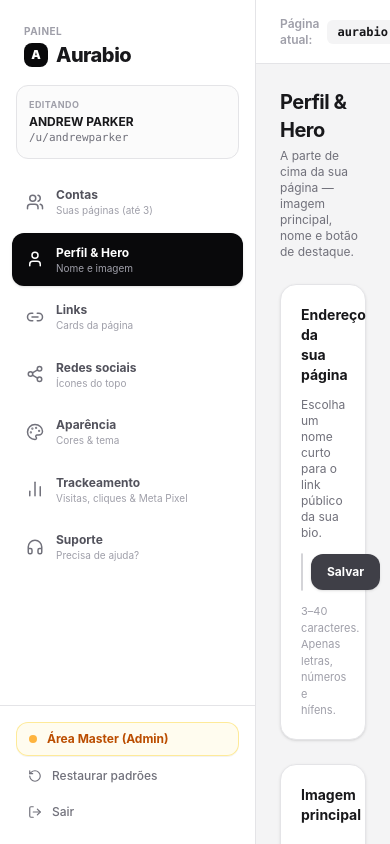
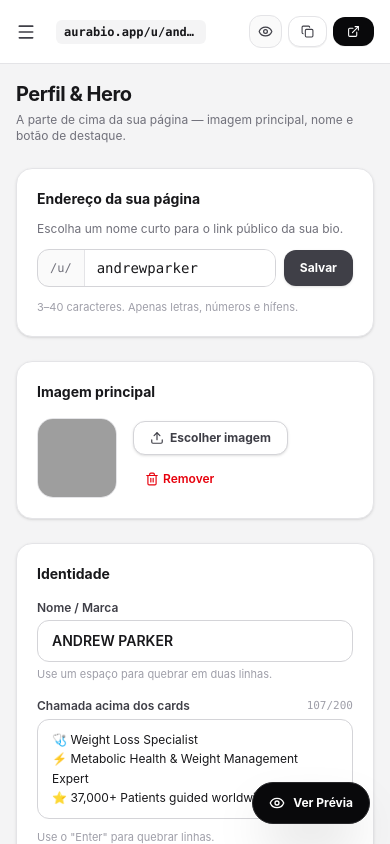
Before and after one commit to vitorfxzxx-design/aurabio, a React (Vite) app: page / in a window 390 px wide. Built offline with nearby package versions, Linux system fonts and the light colour scheme; grey boxes are pictures that could not be loaded; a web font is replaced by a local one.

Commit message:
feat: add full mobile responsive design with drawer menu and live preview sheet

```diff
--- a/src/components/admin/Sidebar.tsx
+++ b/src/components/admin/Sidebar.tsx
@@ -9,7 +9,8 @@ import {
   BarChart2,
   Headphones,
   RotateCcw,
-  LogOut
+  LogOut,
+  X
 } from 'lucide-react';
 
 export type AdminTab = 'accounts' | 'profile' | 'links' | 'social' | 'appearance' | 'tracking' | 'support';
@@ -17,9 +18,10 @@ export type AdminTab = 'accounts' | 'profile' | 'links' | 'social' | 'appearance
 interface SidebarProps {
   currentTab: AdminTab;
   onSelectTab: (tab: AdminTab) => void;
+  onCloseMobile?: () => void;
 }
 
-export const Sidebar: React.FC<SidebarProps> = ({ currentTab, onSelectTab }) => {
+export const Sidebar: React.FC<SidebarProps> = ({ currentTab, onSelectTab, onCloseMobile }) => {
   const { activePage, restoreDefaults, t } = useBio();
 
   const menuItems: { id: AdminTab; title: string; subtitle: string; icon: React.ReactNode }[] = [
@@ -68,10 +70,11 @@ export const Sidebar: React.FC<SidebarProps> = ({ currentTab, onSelectTab }) =>
   ];
 
   return (
-    <aside className="w-64 sm:w-72 bg-white border-r border-zinc-200 flex flex-col justify-between shrink-0 select-none min-h-screen">
+    <aside className="w-full sm:w-72 bg-white border-r border-zinc-200 flex flex-col justify-between shrink-0 select-none h-full md:min-h-screen overflow-y-auto">
       <div>
         {/* Logo and Header */}
-        <div className="p-6 pb-4">
+        <div className="p-5 sm:p-6 pb-4 flex items-center justify-between">
+          <div>
             <div className="text-[10px] uppercase font-bold tracking-wider text-zinc-400">
               {t('panel')}
             </div>
@@ -83,6 +86,17 @@ export const Sidebar: React.FC<SidebarProps> = ({ currentTab, onSelectTab }) =>
                 Aurabio
               </h1>
             </div>
+          </div>
+
+          {/* Close button for mobile drawer */}
+          {onCloseMobile && (
+            <button
+              onClick={onCloseMobile}
+              className="md:hidden p-1.5 rounded-lg text-zinc-400 hover:text-zinc-800 hover:bg-zinc-100 cursor-pointer"
+            >
+              <X size={20} />
+            </button>
+          )}
         </div>
 
         {/* Current Active Page Badge / Indicator */}
--- a/src/components/admin/TopHeader.tsx
+++ b/src/components/admin/TopHeader.tsx
@@ -1,12 +1,14 @@
 import React from 'react';
 import { useBio } from '../../context/BioContext';
-import { Copy, ExternalLink } from 'lucide-react';
+import { Copy, ExternalLink, Menu, Eye } from 'lucide-react';
 
 interface TopHeaderProps {
   onOpenPublicView?: () => void;
+  onOpenMobileMenu?: () => void;
+  onOpenMobilePreview?: () => void;
 }
 
-export const TopHeader: React.FC<TopHeaderProps> = () => {
+export const TopHeader: React.FC<TopHeaderProps> = ({ onOpenMobileMenu, onOpenMobilePreview }) => {
   const { activePage, showNotification, t } = useBio();
 
   const handleCopyLink = () => {
@@ -21,29 +23,50 @@ export const TopHeader: React.FC<TopHeaderProps> = () => {
   };
 
   return (
-    <header className="h-16 px-6 border-b border-zinc-200 bg-white flex items-center justify-between shrink-0 select-none">
-      <div className="flex items-center gap-2">
-        <span className="text-xs font-semibold text-zinc-400">{t('current_page')}</span>
-        <span className="text-xs font-mono font-bold text-zinc-900 bg-zinc-100 px-2.5 py-1 rounded-md">
-          aurabio.app/u/{activePage.slug}
-        </span>
+    <header className="h-16 px-4 sm:px-6 border-b border-zinc-200 bg-white flex items-center justify-between shrink-0 select-none">
+      <div className="flex items-center gap-3">
+        {/* Mobile Hamburger Menu Button */}
+        <button
+          onClick={onOpenMobileMenu}
+          className="md:hidden p-2 -ml-2 rounded-xl text-zinc-700 hover:bg-zinc-100 cursor-pointer"
+          aria-label="Abrir menu"
+        >
+          <Menu size={20} />
+        </button>
+
+        <div className="flex items-center gap-2 overflow-hidden">
+          <span className="hidden sm:inline text-xs font-semibold text-zinc-400 shrink-0">{t('current_page')}</span>
+          <span className="text-xs font-mono font-bold text-zinc-900 bg-zinc-100 px-2 sm:px-2.5 py-1 rounded-md truncate max-w-[150px] sm:max-w-none">
+            aurabio.app/u/{activePage.slug}
+          </span>
+        </div>
       </div>
 
-      <div className="flex items-center gap-2.5">
+      <div className="flex items-center gap-1.5 sm:gap-2.5">
+        {/* Mobile Preview Icon */}
+        <button
+          onClick={onOpenMobilePreview}
+          className="lg:hidden p-2 rounded-xl border border-zinc-200 bg-zinc-50 hover:bg-zinc-100 text-zinc-700 cursor-pointer text-xs font-bold flex items-center gap-1"
+          title="Ver prévia"
+        >
+          <Eye size={15} />
+          <span className="hidden xs:inline">Prévia</span>
+        </button>
+
         <button
           onClick={handleCopyLink}
-          className="flex items-center gap-1.5 px-3.5 py-2 rounded-xl border border-zinc-200 bg-white hover:bg-zinc-50 text-xs font-bold text-zinc-700 transition-colors shadow-sm cursor-pointer"
+          className="flex items-center gap-1.5 px-3 py-2 rounded-xl border border-zinc-200 bg-white hover:bg-zinc-50 text-xs font-bold text-zinc-700 transition-colors shadow-2xs cursor-pointer"
         >
           <Copy size={13} />
-          <span>{t('copy_link')}</span>
+          <span className="hidden sm:inline">{t('copy_link')}</span>
         </button>
 
         <button
           onClick={handleOpenPage}
-          className="flex items-center gap-1.5 px-4 py-2 rounded-xl bg-zinc-950 hover:bg-zinc-800 text-xs font-bold text-white transition-colors shadow-sm cursor-pointer"
+          className="flex items-center gap-1.5 px-3.5 sm:px-4 py-2 rounded-xl bg-zinc-950 hover:bg-zinc-800 text-xs font-bold text-white transition-colors shadow-2xs cursor-pointer"
         >
           <ExternalLink size={13} />
-          <span>{t('view_page')}</span>
+          <span className="hidden sm:inline">{t('view_page')}</span>
         </button>
       </div>
     </header>
--- a/src/pages/AdminPanel.tsx
+++ b/src/pages/AdminPanel.tsx
@@ -11,7 +11,7 @@ import { AppearanceTab } from '../components/admin/tabs/AppearanceTab';
 import { TrackingTab } from '../components/admin/tabs/TrackingTab';
 import { SupportTab } from '../components/admin/tabs/SupportTab';
 import { useBio } from '../context/BioContext';
-import { Check } from 'lucide-react';
+import { Check, Eye, X } from 'lucide-react';
 
 interface AdminPanelProps {
   onOpenPublicView: () => void;
@@ -19,7 +19,14 @@ interface AdminPanelProps {
 
 export const AdminPanel: React.FC<AdminPanelProps> = ({ onOpenPublicView }) => {
   const [currentTab, setCurrentTab] = useState<AdminTab>('profile');
+  const [isMobileSidebarOpen, setIsMobileSidebarOpen] = useState(false);
+  const [isMobilePreviewOpen, setIsMobilePreviewOpen] = useState(false);
   const { notification } = useBio();
+
+  const handleSelectTab = (tab: AdminTab) => {
+    setCurrentTab(tab);
+    setIsMobileSidebarOpen(false); // Auto close sidebar on mobile upon tab selection
+  };
 
   const renderActiveTab = () => {
     switch (currentTab) {
@@ -44,27 +51,75 @@ export const AdminPanel: React.FC<AdminPanelProps> = ({ onOpenPublicView }) => {
 
   return (
     <div className="flex h-screen w-screen overflow-hidden bg-zinc-100 font-sans text-zinc-900 antialiased">
-      {/* Sidebar navigation */}
-      <Sidebar currentTab={currentTab} onSelectTab={setCurrentTab} />
+      {/* Desktop Sidebar navigation */}
+      <div className="hidden md:flex shrink-0">
+        <Sidebar currentTab={currentTab} onSelectTab={handleSelectTab} />
+      </div>
+
+      {/* Mobile Drawer Sidebar Overlay */}
+      {isMobileSidebarOpen && (
+        <div className="fixed inset-0 z-50 md:hidden flex">
+          {/* Backdrop */}
+          <div
+            className="fixed inset-0 bg-black/60 backdrop-blur-xs transition-opacity"
+            onClick={() => setIsMobileSidebarOpen(false)}
+          />
+          {/* Drawer */}
+          <div className="relative z-10 w-4/5 max-w-xs h-full bg-white shadow-2xl flex flex-col animate-in slide-in-from-left duration-200">
+            <Sidebar currentTab={currentTab} onSelectTab={handleSelectTab} onCloseMobile={() => setIsMobileSidebarOpen(false)} />
+          </div>
+        </div>
+      )}
 
       {/* Main workspace (Center Edit Area + Right Live Phone Preview) */}
       <div className="flex-1 flex flex-col min-w-0 h-full overflow-hidden">
         {/* Top Header */}
-        <TopHeader onOpenPublicView={onOpenPublicView} />
+        <TopHeader
+          onOpenPublicView={onOpenPublicView}
+          onOpenMobileMenu={() => setIsMobileSidebarOpen(true)}
+          onOpenMobilePreview={() => setIsMobilePreviewOpen(true)}
+        />
 
         {/* Workspace Body */}
         <div className="flex-1 flex min-h-0 overflow-hidden">
           {/* Left / Center Tab Content Form */}
-          <main className="flex-1 overflow-y-auto p-6 lg:p-8 max-w-2xl">
+          <main className="flex-1 overflow-y-auto p-4 sm:p-6 lg:p-8 max-w-2xl mx-auto w-full">
             {renderActiveTab()}
           </main>
 
-          {/* Right Live Preview Column */}
+          {/* Right Live Preview Column (Desktop & Large Screens) */}
           <aside className="hidden lg:flex flex-1 min-w-[440px] max-w-[760px] bg-zinc-100 border-l border-zinc-200/80 items-center justify-center p-4 xl:p-8 shrink-0 overflow-y-auto overflow-x-hidden">
             <PhoneFrame />
           </aside>
         </div>
       </div>
+
+      {/* Mobile Floating Preview Button */}
+      <button
+        onClick={() => setIsMobilePreviewOpen(true)}
+        className="lg:hidden fixed bottom-5 right-5 z-40 flex items-center gap-2 px-4 py-3 bg-zinc-950 hover:bg-zinc-800 text-white rounded-full shadow-2xl border border-zinc-800 font-bold text-xs cursor-pointer active:scale-95 transition-all"
+      >
+        <Eye size={16} />
+        <span>Ver Prévia</span>
+      </button>
+
+      {/* Mobile Live Preview Modal Sheet */}
+      {isMobilePreviewOpen && (
+        <div className="fixed inset-0 z-50 lg:hidden flex flex-col bg-zinc-950/90 backdrop-blur-md animate-in fade-in duration-200">
+          <div className="flex items-center justify-between px-4 py-3 border-b border-zinc-800 bg-zinc-900/90 text-white">
+            <span className="font-bold text-sm">Prévia em Tempo Real</span>
+            <button
+              onClick={() => setIsMobilePreviewOpen(false)}
+              className="p-1.5 rounded-lg bg-zinc-800 hover:bg-zinc-700 text-zinc-300 cursor-pointer"
+            >
+              <X size={18} />
+            </button>
+          </div>
+          <div className="flex-1 overflow-y-auto p-4 flex items-center justify-center">
+            <PhoneFrame />
+          </div>
+        </div>
+      )}
 
       {/* Floating Toast Notification */}
       {notification && (
```
Lines whose indentation alone changed are shown as unchanged.
